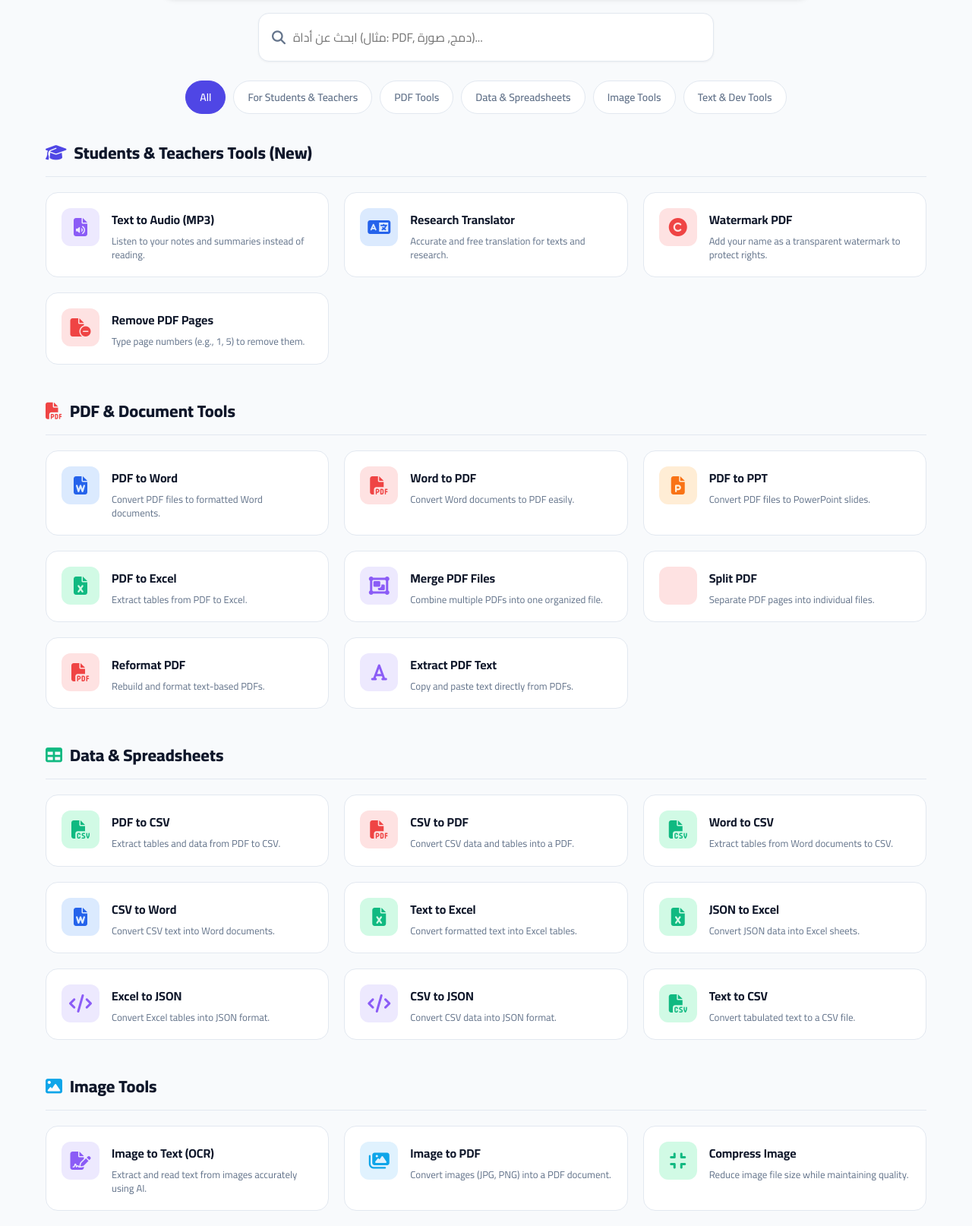
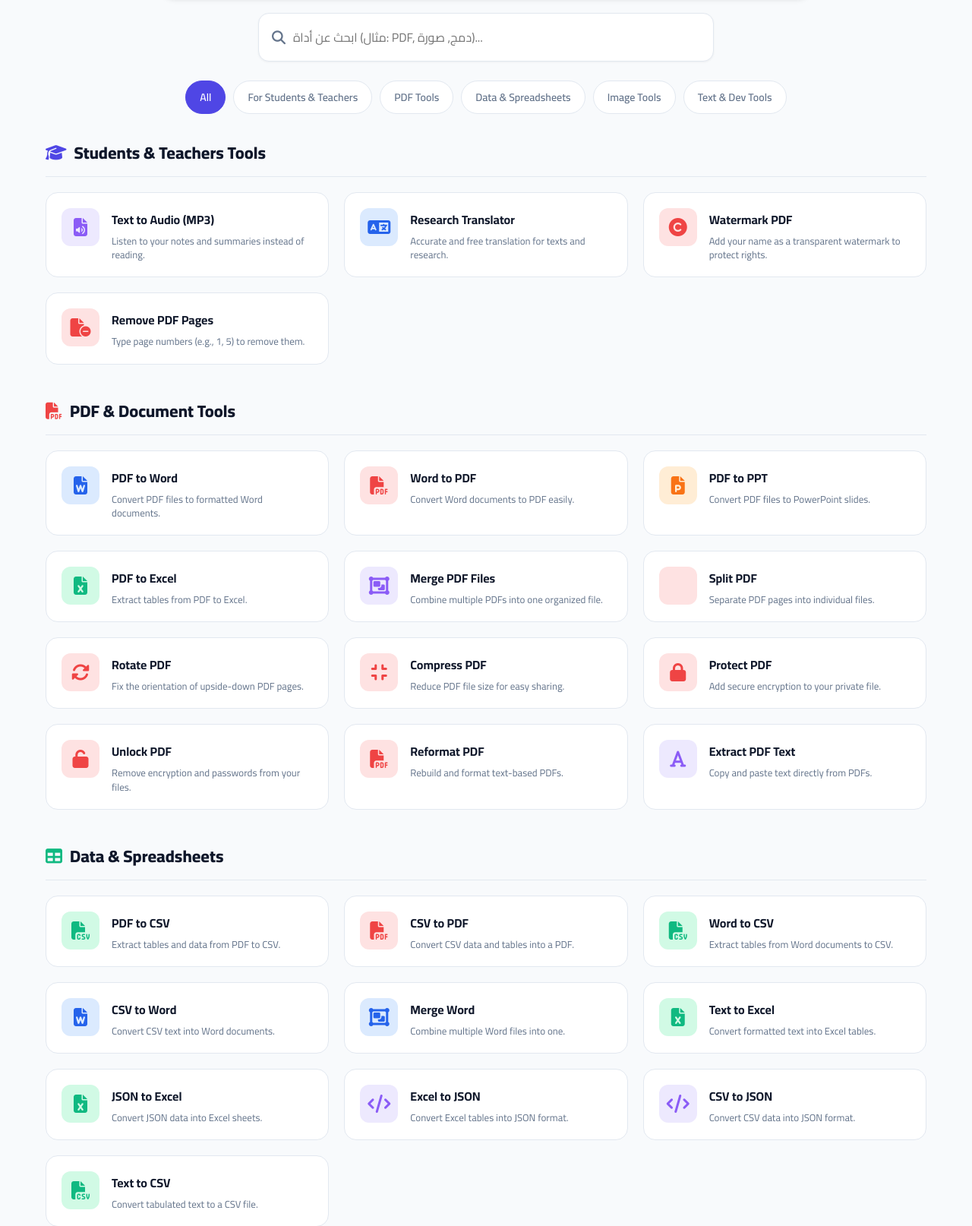
Before and after one commit to aza583816-commits/infinity-converter, a Flask app: page / in a window 1280 px wide. Shown: the part 329-1943 px from the top of the page at 76% size. Run offline with Flask 3, Linux system fonts and the light colour scheme; parts of the project's set-up code (start-up, migrations or seed data) failed here and were passed over; some libraries are stand-ins or nearby versions.

Commit message:
Update index.html

```diff
--- a/templates/index.html
+++ b/templates/index.html
@@ -244,9 +229,9 @@
 
             <div id="activeToolArea" style="display: none;">
 
-                <!-- تنبيه معدل ليتناسب مع الوضع الداكن -->
-                <div id="toolWarning" style="display: none; background: rgba(234, 179, 8, 0.1); color: #ca8a04; padding: 12px; border-radius: 8px; border: 1px solid rgba(234, 179, 8, 0.3); margin-bottom: 20px; font-size: 14px; font-weight: 700;">
-                    <i class="fa-solid fa-triangle-exclamation"></i>
+                <!-- تنبيه احترافي للذكاء الاصطناعي -->
+                <div id="toolWarning" style="display: none; background: rgba(99, 102, 241, 0.1); color: #6366f1; padding: 12px; border-radius: 8px; border: 1px solid rgba(99, 102, 241, 0.3); margin-bottom: 20px; font-size: 14px; font-weight: 700;">
+                    <i class="fa-solid fa-bolt"></i>
                     <span id="warningText"></span>
                 </div>
 
@@ -306,14 +276,13 @@
         </div>
     </div>
 
-    <!-- رسالة عند عدم وجود نتائج -->
     <div id="noResultsMsg" data-ar="عذراً، لم يتم العثور على أداة مطابقة لبحثك 😕" data-en="Sorry, no tool matches your search 😕">عذراً، لم يتم العثور على أداة مطابقة لبحثك 😕</div>
 
     <div class="tools-section">
 
         <!-- قسم الطلاب والمعلمين -->
         <div class="category-group" data-category="students">
-            <div class="section-title"><i class="fa-solid fa-graduation-cap" style="color:var(--primary)"></i> <span data-ar="أدوات الطلاب والمعلمين (الجديدة)" data-en="Students & Teachers Tools (New)">أدوات الطلاب والمعلمين (الجديدة)</span></div>
+            <div class="section-title"><i class="fa-solid fa-graduation-cap" style="color:var(--primary)"></i> <span data-ar="أدوات الطلاب والمعلمين" data-en="Students & Teachers Tools">أدوات الطلاب والمعلمين</span></div>
             <div class="tools-grid">
                 <a href="/text-to-audio" class="tool-card" onclick="handleToolClick(event, 'text-to-audio', 'تحويل النص لصوت MP3', 'Text to Audio', 'text', 'i-dev', 'fa-file-audio')">
                     <div class="tool-icon i-dev"><i class="fa-solid fa-file-audio"></i></div>
@@ -391,7 +360,35 @@
                         <h3 data-ar="تقسيم PDF" data-en="Split PDF">تقسيم PDF</h3>
                         <p data-ar="فصل صفحات الـ PDF إلى ملفات مستقلة." data-en="Separate PDF pages into individual files.">فصل صفحات الـ PDF إلى ملفات مستقلة.</p>
                     </div>
-            </a>
+                </a>
+                <a href="/rotate-pdf" class="tool-card" onclick="handleToolClick(event, 'rotate-pdf', 'تدوير صفحات PDF', 'Rotate PDF', 'file', 'i-pdf', 'fa-rotate')">
+                    <div class="tool-icon i-pdf"><i class="fa-solid fa-rotate"></i></div>
+                    <div class="tool-info">
+                        <h3 data-ar="تدوير صفحات PDF" data-en="Rotate PDF">تدوير صفحات PDF</h3>
+                        <p data-ar="تعديل اتجاه صفحات الـ PDF المقلوبة." data-en="Fix the orientation of upside-down PDF pages.">تعديل اتجاه صفحات الـ PDF المقلوبة.</p>
+                    </div>
+                </a>
+                <a href="/compress-pdf" class="tool-card" onclick="handleToolClick(event, 'compress-pdf', 'ضغط ملفات PDF', 'Compress PDF', 'file', 'i-pdf', 'fa-compress')">
+                    <div class="tool-icon i-pdf"><i class="fa-solid fa-compress"></i></div>
+                    <div class="tool-info">
+                        <h3 data-ar="ضغط ملفات PDF" data-en="Compress PDF">ضغط ملفات PDF</h3>
+                        <p data-ar="تقليل حجم ملف الـ PDF لسهولة المشاركة." data-en="Reduce PDF file size for easy sharing.">تقليل حجم ملف الـ PDF لسهولة المشاركة.</p>
+                    </div>
+                </a>
+                <a href="/protect-pdf" class="tool-card" onclick="handleToolClick(event, 'protect-pdf', 'حماية PDF بكلمة سر', 'Protect PDF', 'file', 'i-pdf', 'fa-lock')">
+                    <div class="tool-icon i-pdf"><i class="fa-solid fa-lock"></i></div>
+                    <div class="tool-info">
+                        <h3 data-ar="حماية PDF بكلمة سر" data-en="Protect PDF">حماية PDF بكلمة سر</h3>
+                        <p data-ar="إضافة تشفير آمن لملفك السري." data-en="Add secure encryption to your private file.">إضافة تشفير آمن لملفك السري.</p>
+                    </div>
+                </a>
+                <a href="/unlock-pdf" class="tool-card" onclick="handleToolClick(event, 'unlock-pdf', 'إزالة كلمة سر PDF', 'Unlock PDF', 'file', 'i-pdf', 'fa-unlock')">
+                    <div class="tool-icon i-pdf"><i class="fa-solid fa-unlock"></i></div>
+                    <div class="tool-info">
+                        <h3 data-ar="إزالة كلمة سر PDF" data-en="Unlock PDF">إزالة كلمة سر PDF</h3>
+                        <p data-ar="إزالة التشفير وكلمة المرور من ملفاتك." data-en="Remove encryption and passwords from your files.">إزالة التشفير وكلمة المرور من ملفاتك.</p>
+                    </div>
+                </a>
                 <a href="/pdf-to-pdf" class="tool-card" onclick="handleToolClick(event, 'pdf-to-pdf', 'تنسيق PDF', 'Reformat PDF', 'file', 'i-pdf', 'fa-file-pdf')">
                     <div class="tool-icon i-pdf"><i class="fa-solid fa-file-pdf"></i></div>
                     <div class="tool-info">
@@ -441,6 +438,13 @@
                         <p data-ar="تحويل الجداول النصية إلى مستندات Word." data-en="Convert CSV text into Word documents.">تحويل الجداول النصية إلى مستندات Word.</p>
                     </div>
                 </a>
+                <a href="/merge-word" class="tool-card" onclick="handleToolClick(event, 'merge-word', 'دمج ملفات Word', 'Merge Word', 'multiFile', 'i-word', 'fa-object-group')">
+                    <div class="tool-icon i-word"><i class="fa-solid fa-object-group"></i></div>
+                    <div class="tool-info">
+                        <h3 data-ar="دمج ملفات Word" data-en="Merge Word">دمج ملفات Word</h3>
+                        <p data-ar="جمع عدة ملفات Word في ملف واحد." data-en="Combine multiple Word files into one.">جمع عدة ملفات Word في ملف واحد.</p>
+                    </div>
+                </a>
                 <a href="/text-to-excel" class="tool-card" onclick="handleToolClick(event, 'text-to-excel', 'نص إلى Excel', 'Text to Excel', 'text', 'i-excel', 'fa-file-excel')">
                     <div class="tool-icon i-excel"><i class="fa-solid fa-file-excel"></i></div>
                     <div class="tool-info">
@@ -483,11 +487,11 @@
         <div class="category-group" data-category="image">
             <div class="section-title"><i class="fa-solid fa-image" style="color:var(--c-img)"></i> <span data-ar="أدوات الصور" data-en="Image Tools">أدوات الصور</span></div>
             <div class="tools-grid">
-                <a href="/image-to-text" class="tool-card" onclick="handleToolClick(event, 'image-to-text', 'استخراج نص من صورة', 'Image to Text (OCR)', 'file', 'i-dev', 'fa-file-signature')">
+                <a href="/image-to-text" class="tool-card" onclick="handleToolClick(event, 'image-to-text', 'استخراج نص من صورة (OCR)', 'Image to Text (OCR)', 'file', 'i-dev', 'fa-file-signature')">
                     <div class="tool-icon i-dev"><i class="fa-solid fa-file-signature"></i></div>
                     <div class="tool-info">
                         <h3 data-ar="استخراج نص من صورة" data-en="Image to Text (OCR)">استخراج نص من صورة</h3>
-                        <p data-ar="قراءة واستخراج النصوص من الصور بدقة عالية بالذكاء الاصطناعي." data-en="Extract and read text from images accurately using AI.">قراءة واستخراج النصوص من الصور بدقة عالية بالذكاء الاصطناعي.</p>
+                        <p data-ar="قراءة النصوص من الصور بدقة عالية بالذكاء الاصطناعي." data-en="Extract and read text from images accurately using AI.">قراءة النصوص من الصور بدقة عالية بالذكاء الاصطناعي.</p>
                     </div>
                 </a>
                 <a href="/image-to-pdf" class="tool-card" onclick="handleToolClick(event, 'image-to-pdf', 'صورة إلى PDF', 'Image to PDF', 'file', 'i-img', 'fa-images')">
@@ -502,6 +506,34 @@
                     <div class="tool-info">
                         <h3 data-ar="ضغط الصور" data-en="Compress Image">ضغط الصور</h3>
                         <p data-ar="تقليل حجم الصور مع الحفاظ على الجودة." data-en="Reduce image file size while maintaining quality.">تقليل حجم الصور مع الحفاظ على الجودة.</p>
+                    </div>
+                </a>
+                <a href="/resize-image" class="tool-card" onclick="handleToolClick(event, 'resize-image', 'تغيير أبعاد الصورة', 'Resize Image', 'file', 'i-img', 'fa-expand')">
+                    <div class="tool-icon i-img"><i class="fa-solid fa-expand"></i></div>
+                    <div class="tool-info">
+                        <h3 data-ar="تغيير أبعاد الصورة" data-en="Resize Image">تغيير أبعاد الصورة</h3>
+                        <p data-ar="تعديل طول وعرض الصورة بدقة." data-en="Adjust image width and height precisely.">تعديل طول وعرض الصورة بدقة.</p>
+                    </div>
+                </a>
+                <a href="/rotate-image" class="tool-card" onclick="handleToolClick(event, 'rotate-image', 'تدوير الصورة', 'Rotate Image', 'file', 'i-img', 'fa-rotate')">
+                    <div class="tool-icon i-img"><i class="fa-solid fa-rotate"></i></div>
+                    <div class="tool-info">
+                        <h3 data-ar="تدوير الصورة" data-en="Rotate Image">تدوير الصورة</h3>
+                        <p data-ar="تعديل اتجاه الصورة المقلوبة." data-en="Fix the orientation of an upside-down image.">تعديل اتجاه الصورة المقلوبة.</p>
+                    </div>
+                </a>
+                <a href="/watermark-image" class="tool-card" onclick="handleToolClick(event, 'watermark-image', 'علامة مائية للصورة', 'Watermark Image', 'file', 'i-img', 'fa-copyright')">
+                    <div class="tool-icon i-img"><i class="fa-solid fa-copyright"></i></div>
+                    <div class="tool-info">
+                        <h3 data-ar="علامة مائية للصورة" data-en="Watermark Image">علامة مائية للصورة</h3>
+                        <p data-ar="أضف نصاً لحماية حقوق صورتك." data-en="Add text to protect your image rights.">أضف نصاً لحماية حقوق صورتك.</p>
+                    </div>
+                </a>
+                <a href="/strip-exif" class="tool-card" onclick="handleToolClick(event, 'strip-exif', 'إزالة بيانات EXIF (خصوصية)', 'Strip EXIF Privacy', 'file', 'i-img', 'fa-user-shield')">
+                    <div class="tool-icon i-img"><i class="fa-solid fa-user-shield"></i></div>
+                    <div class="tool-info">
+                        <h3 data-ar="إزالة بيانات الخصوصية" data-en="Strip EXIF Data">إزالة بيانات الخصوصية</h3>
+                        <p data-ar="حذف موقع التقاط الصورة وبيانات الكاميرا." data-en="Remove GPS location and camera data from images.">حذف موقع التقاط الصورة وبيانات الكاميرا.</p>
                     </div>
                 </a>
                 <a href="/image-to-jpg" class="tool-card" onclick="handleToolClick(event, 'image-to-jpg', 'تحويل لـ JPG', 'Convert to JPG', 'file', 'i-img', 'fa-image')">
@@ -602,6 +634,13 @@
                         <p data-ar="تشفير النصوص لحماية البيانات كـ Hash." data-en="Encrypt texts to protect data as Hashes.">تشفير النصوص لحماية البيانات كـ Hash.</p>
                     </div>
                 </a>
+                <a href="/hmac-generator" class="tool-card" onclick="handleToolClick(event, 'hmac-generator', 'توليد HMAC', 'HMAC Generator', 'text', 'i-dev', 'fa-key')">
+                    <div class="tool-icon i-dev"><i class="fa-solid fa-key"></i></div>
+                    <div class="tool-info">
+                        <h3 data-ar="توليد HMAC" data-en="HMAC Generator">توليد HMAC</h3>
+                        <p data-ar="تشفير النصوص باستخدام مفتاح سري." data-en="Encrypt text using a secret key (HMAC).">تشفير النصوص باستخدام مفتاح سري.</p>
+                    </div>
+                </a>
                 <a href="/text-diff" class="tool-card" onclick="handleToolClick(event, 'text-diff', 'مقارنة النصوص', 'Text Compare', 'text', 'i-word', 'fa-not-equal')">
                     <div class="tool-icon i-word"><i class="fa-solid fa-not-equal"></i></div>
                     <div class="tool-info">
@@ -628,6 +667,13 @@
                     <div class="tool-info">
                         <h3 data-ar="توليد باركود QR" data-en="QR Code Generator">توليد باركود QR</h3>
                         <p data-ar="تحويل الروابط والنصوص إلى رمز استجابة سريعة." data-en="Turn links and text into a Quick Response code.">تحويل الروابط والنصوص إلى رمز استجابة سريعة.</p>
+                    </div>
+                </a>
+                <a href="/uuid-generator" class="tool-card" onclick="handleToolClick(event, 'uuid-generator', 'توليد UUID', 'UUID Generator', 'none', 'i-dev', 'fa-fingerprint')">
+                    <div class="tool-icon i-dev"><i class="fa-solid fa-fingerprint"></i></div>
+                    <div class="tool-info">
+                        <h3 data-ar="توليد معرفات UUID" data-en="UUID Generator">توليد معرفات UUID</h3>
+                        <p data-ar="توليد معرفات فريدة وعشوائية للمبرمجين." data-en="Generate random and unique UUIDs.">توليد معرفات فريدة وعشوائية للمبرمجين.</p>
                     </div>
                 </a>
                 <a href="/password-generator" class="tool-card" onclick="handleToolClick(event, 'password-generator', 'توليد كلمة سر', 'Password Generator', 'none', 'i-dev', 'fa-key')">
@@ -680,7 +726,7 @@
     <!-- الفوتر -->
     <div class="workspace">
         <div class="footer-disclaimer">
-            <p data-ar="V-Infinity Converter يوفر مجموعة شاملة من الأدوات الآمنة. تتم معالجة الملفات سحابياً ولا يتم تخزينها أبداً. نحن نستخدم ملفات تعريف الارتباط وخدمات إعلانات جوجل وفقاً للسياسات." data-en="V-Infinity Converter provides a comprehensive suite for secure file conversion. Files are processed on our servers and are never stored. We use cookies and Google AdSense according to policies.">V-Infinity Converter يوفر مجموعة شاملة من الأدوات الآمنة. تتم معالجة الملفات سحابياً ولا يتم تخزينها أبداً. نحن نستخدم ملفات تعريف الارتباط وخدمات إعلانات جوجل وفقاً للسياسات.</p>
+            <p data-ar="V-Infinity Converter يوفر مجموعة شاملة من الأدوات الآمنة المدعومة بالذكاء الاصطناعي. تتم معالجة الملفات سحابياً ولا يتم تخزينها أبداً لحماية خصوصيتك. نحن نستخدم ملفات تعريف الارتباط وخدمات إعلانات جوجل وفقاً للسياسات." data-en="V-Infinity Converter provides a comprehensive suite for secure, AI-powered file conversion. Files are processed on our servers and are never stored. We use cookies and Google AdSense according to policies.">V-Infinity Converter يوفر مجموعة شاملة من الأدوات الآمنة المدعومة بالذكاء الاصطناعي. تتم معالجة الملفات سحابياً ولا يتم تخزينها أبداً لحماية خصوصيتك. نحن نستخدم ملفات تعريف الارتباط وخدمات إعلانات جوجل وفقاً للسياسات.</p>
             <div class="footer-links">
                 <a href="/privacy" data-ar="سياسة الخصوصية" data-en="Privacy Policy">سياسة الخصوصية</a> |
                 <a href="/terms" data-ar="الشروط والأحكام" data-en="Terms of Service">الشروط والأحكام</a> |
@@ -807,11 +850,11 @@
 
             const warningBox = document.getElementById('toolWarning');
             if(warningBox) {
-                if (action === 'pdf-to-docx') {
+                if (action === 'pdf-to-docx' || action === 'pdf-to-excel' || action === 'image-to-text') {
                     warningBox.style.display = 'block';
-                    document.getElementById('warningText').innerText = isArabic ?
-                        "ملاحظة: لضمان سرعة التحويل والحفاظ على دقة الجداول، تمت ترقية خوارزمية التعريب." :
-                        "Note: Upgraded AI processing enabled for maximum table structure accuracy.";
+                    document.getElementById('warningText').innerHTML = isArabic ?
+                        "هذه الأداة مدعومة بالذكاء الاصطناعي 🧠 لضمان أقصى دقة. قد تستغرق المعالجة بضع ثوانٍ إضافية." :
+                        "This tool is powered by AI 🧠 for maximum accuracy. Processing may take a few extra seconds.";
                 } else {
                     warningBox.style.display = 'none';
                 }
```
Also changed, not shown: other parts of templates/index.html (+9 -42 lines).
